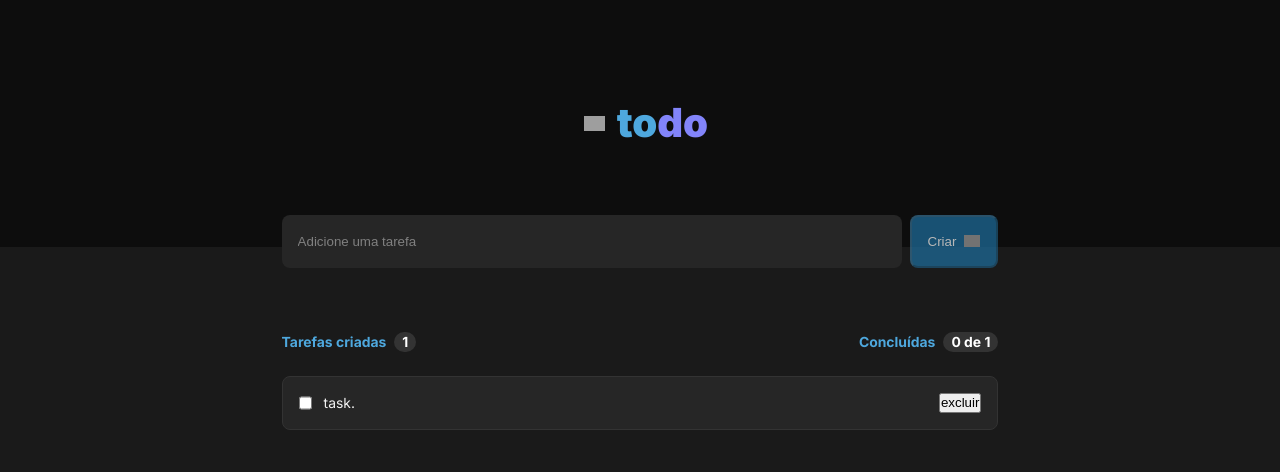
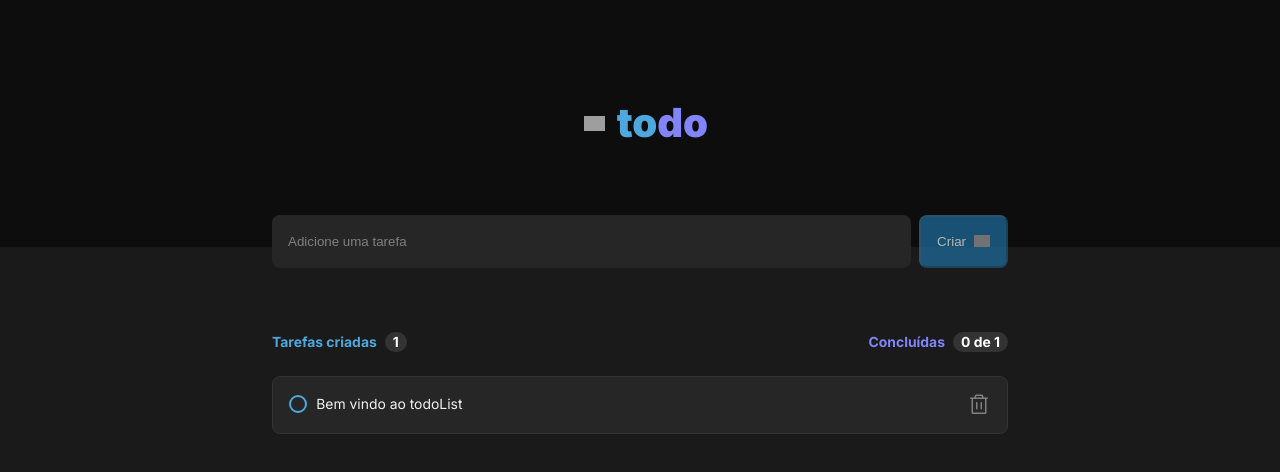
Before and after one commit to ryanoliveiragit/-rocketseat-todolist, a React (Vite) app: page / in a window 1280 px wide. Shown: the top 472 px of the page. Built offline with nearby package versions, Linux system fonts and the light colour scheme; grey boxes are pictures that could not be loaded.

Commit message:
criado o estilo para o inputcheck

```diff
--- a/src/App.tsx
+++ b/src/App.tsx
@@ -1,17 +1,13 @@
 import "./global.css";
 import styles from "./App.module.css";
-
-import Container from "./components/Container";
 import Header from "./components/Header";
 import CreateNewTask from "./components/CreateNewTask";
 
 export default function App() {
   return (
-    <div>
+    <>
       <Header />
-      <Container>
         <CreateNewTask />
-      </Container>
-    </div>
+    </>
   );
 }
--- a/src/components/Container.module.css
+++ /dev/null
@@ -1,3 +0,0 @@
-.container {
-    padding: 0 22%;
-}
--- a/src/components/Container.tsx
+++ /dev/null
@@ -1,9 +0,0 @@
-import styles from './Container.module.css'
-
-interface ContainerProps {
-    children: React.ReactNode
-}
-
-export default function Container({children}:ContainerProps) {
-    return(<div className={styles.container}>{children}</div>)
-}
--- a/src/components/CreateNewTask.module.css
+++ b/src/components/CreateNewTask.module.css
@@ -1,9 +1,11 @@
+.container {
+    margin: 0 auto;
+    max-width: 800px;
+    padding: 0 2rem;
+}
 .formInput {
     gap: 8px;
     display: flex;
-    align-items: center;
-    justify-content: center;
-
     margin-top: -2rem;
 }
 .inputCreateNewTask {
@@ -91,3 +93,7 @@ p {
     gap: 10px;
     padding: 2px 8px 2px 8px;
 }
+
+.concluida {
+    color: var(--purple);
+}
--- a/src/components/CreateNewTask.tsx
+++ b/src/components/CreateNewTask.tsx
@@ -7,7 +7,7 @@ export default function CreateNewTask() {
   const [task, setTask] = useState([
     {
         id: 1,
-        content: 'task',
+        content: 'Bem vindo ao todoList',
         isComplete: false,
     }
   ]);
@@ -100,7 +100,7 @@ export default function CreateNewTask() {
             <p className={styles.countTask}>{task.length}</p>
           </div>
           <div>
-            <p>Concluídas </p>
+            <p className={styles.concluida}>Concluídas </p>
             <p className={styles.countTask}>{inputCheckedCount} de {task.length}</p>
           </div>
         </div>
--- a/src/components/Task.module.css
+++ b/src/components/Task.module.css
@@ -1,23 +1,71 @@
 .container {
-    margin-top: 1.5rem;
+    display: block;
+    position: relative;
+    padding-left:1.7rem;
+    cursor: pointer;
+    font-size: 22px;
+}
+.container input{
+    position: absolute;
+    opacity: 0;
+    cursor: pointer;
+}
+.check{
+    left: 0;
+    top: 0;
+    width: 1.1rem;
+    height: 1.1rem;
+    border-radius: 100%;
+    border: 2px solid var(--blue);
+    position: absolute
+}
+
+.container input[type='checkbox']:checked + .check{
+    background-color:var(--purpleDark);
+    border: none;
+}
+
+.container .check:after{
+    top: 3.3px;
+    left: 6px;
+    width: 3px;
+    height: 0.5rem;
+    border: solid rgba(255, 255, 255, 0.541);
+    border-width: 0 2px 2px 0;
+    -webkit-transform:  rotate(45deg);
+    transform: rotate(32deg);
+    -ms-transform: rotate(47deg);
+}
+
+.check:after {
+    content: "";
+    position: absolute;
+    display: none;
+}
+
+.container input[type='checkbox']:checked + .check:after{
+    display: block;
 }
 .task {
+    margin-top: .75rem;
     border-radius: 8px;
     border: 1px solid var(--gray-400);
 
     padding: 1rem;
-    color: var(--white);
+    color: #F2F2F2;
     background-color: var(--gray-500);
-}
-label {
-    width: 2100px;
 }
 
 label > p {
+    margin-top: -.1rem;
     color: var(--gray-100);
-    font-size: 0.87rem;
+    font-size: .87rem;
     font-weight: 400;
     line-height: 20px;
+    align-items: center;
+    text-align: center;
+    justify-content: center;
+    display: flex;
 
     flex: 1;
 
@@ -27,6 +75,10 @@ label > p {
 }
 
 .task > div {
+    width: 100%;
+    align-items: center;
+    text-align: center;
+    justify-content: space-between;
     gap: 12px;
     display: flex;
 }
@@ -34,3 +86,26 @@ label > p {
     text-decoration: line-through;
     color: var(--gray-300);
 }
+.deleteTask {
+    background-color: transparent;
+    display: flex;
+    align-items: center;
+    justify-content: center;
+    border: none;
+    border-radius: 4px;
+    color: var(--gray-300);
+    transition: all .1s;
+}
+.svg {
+    color: var(--gray-300);
+    transition: all .1s;
+    cursor: pointer;
+}
+
+.svg:hover{
+    transition: all .1s;
+    background-color: rgba(39, 39, 39, 0.699);
+    color: rgba(255, 72, 72, 0.87);
+    width: auto;
+    border-radius: 5px;
+}
--- a/src/components/Task.tsx
+++ b/src/components/Task.tsx
@@ -1,6 +1,6 @@
 import { useState } from "react";
 import style from "./Task.module.css";
-import { RadioButton, Check, Trash } from "phosphor-react";
+import { CheckCircle, Check, Trash } from "phosphor-react";
 
 interface TaskProps {
   content: string;
@@ -23,9 +23,11 @@ export default function Task({ content, onDeleteTask,  handleUpdateTask, id }: T
   }
 
   return (
-    <div className={style.container}>
+    <div>
       <div className={style.task}>
         <div className={style.checkbox}>
+          <label className={style.container}>
+          <p className={isChecked ? style.checked : ''}>{content}</p>
           <input
             checked={isChecked}
             onChange={handleOnChange}
@@ -34,10 +36,10 @@ export default function Task({ content, onDeleteTask,  handleUpdateTask, id }: T
             className={style.checkbox}
             name="check"
           />
-          <label>
-            <p className={isChecked ? style.checked : ''}>{content}.</p>
+          <span className={style.check}></span>
           </label>
-          <button onClick={handleDeleteTaks}>excluir</button>
+          <button className={style.deleteTask} onClick={handleDeleteTaks}><Trash className={style.svg} size={24}/></button>
+
         </div>
       </div>
     </div>
```
